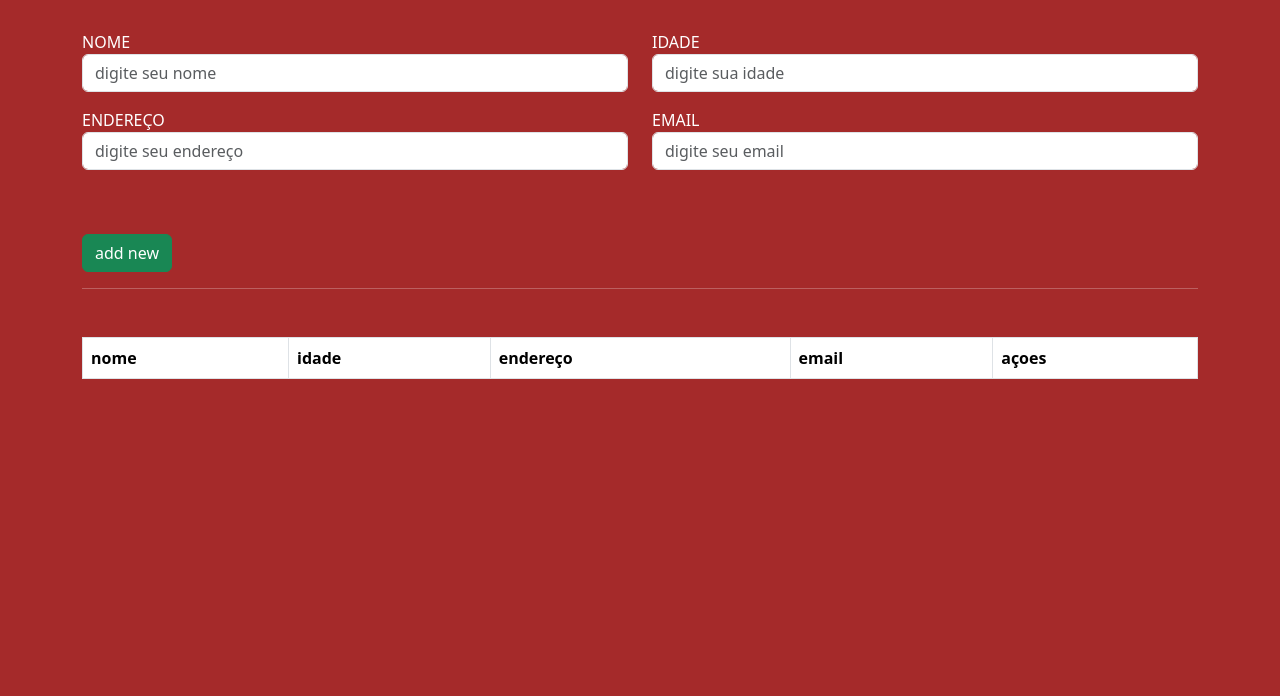
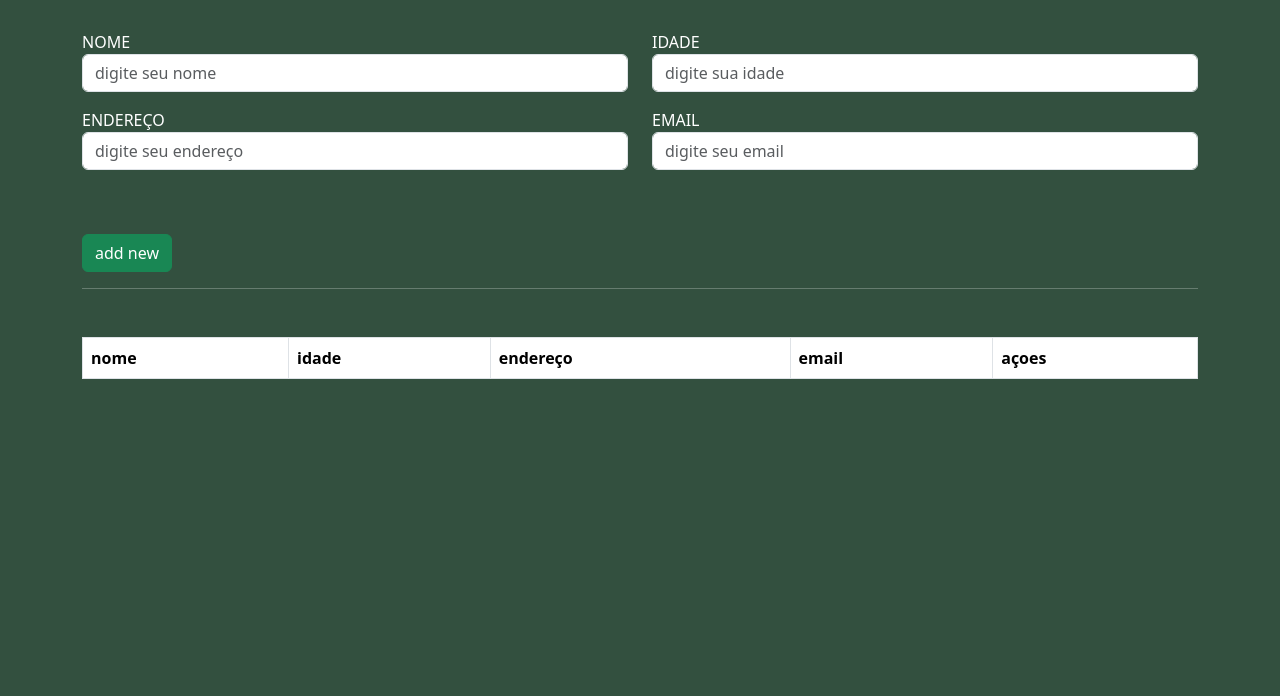
Before and after one commit to venturaChris/firstcrud, a plain HTML site: page index.html in a window 1280 px wide. Shown: the part 104-800 px from the top of the page. Drawn offline with nearby package versions, Linux system fonts and the light colour scheme.

Commit message:
funcionalidades iniciais

```diff
--- a/style.css
+++ b/style.css
@@ -1,5 +1,5 @@
 body{
-    background-color: brown;
+    background-color: rgb(51, 80, 63);
 }
 *{
     color: white;
```
